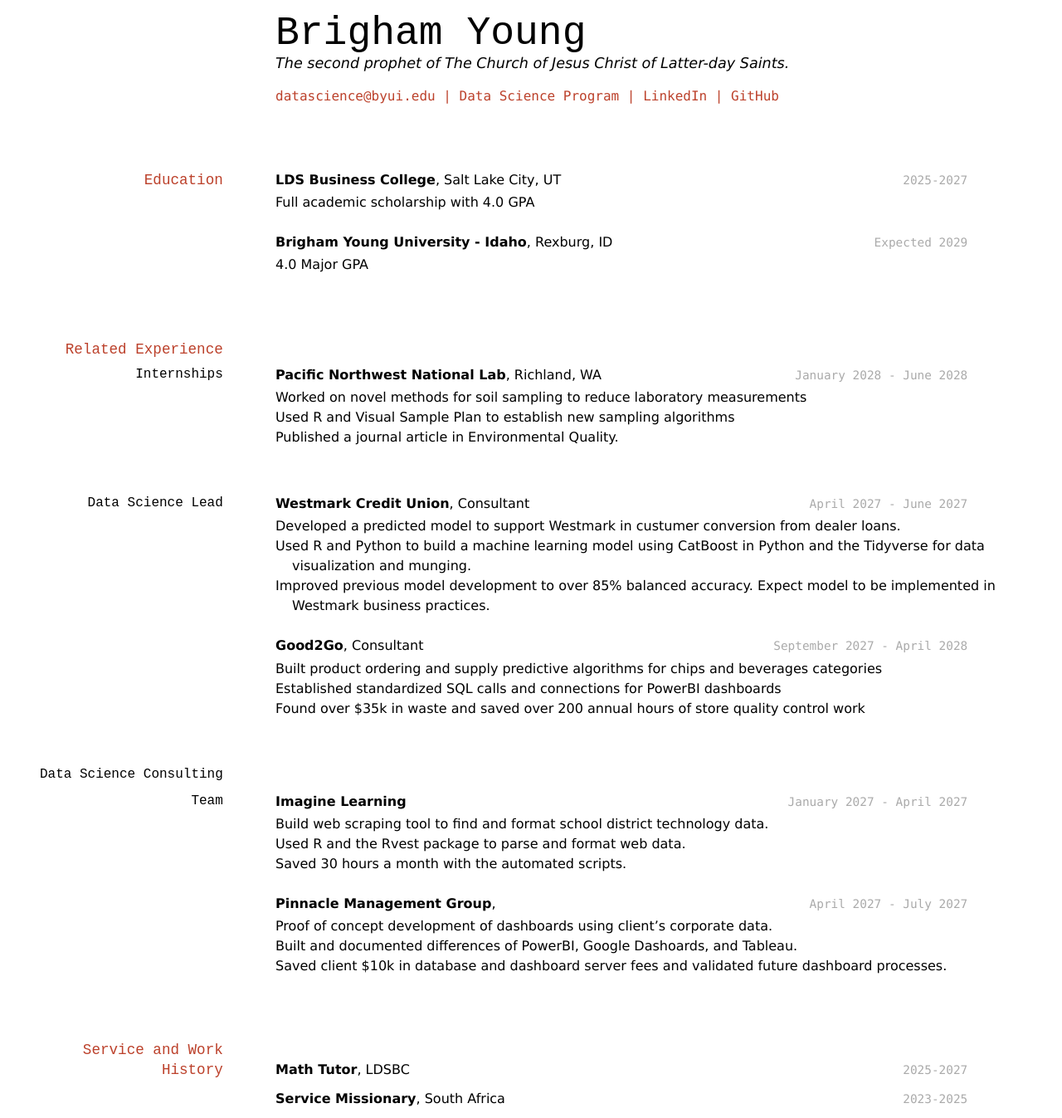
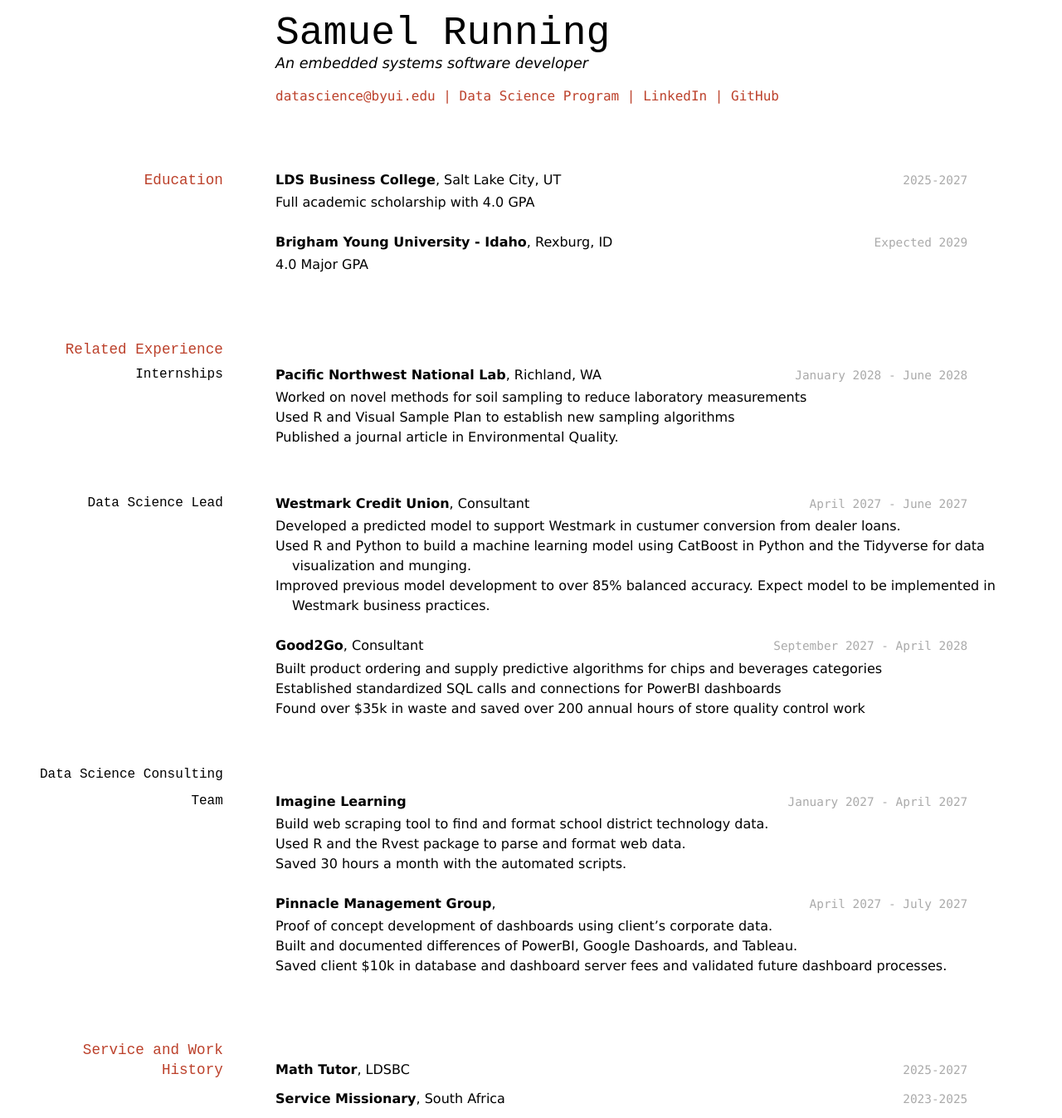
Before and after one commit to Orionthewriter/Running_Resume, a Jekyll site: the page built from docs/index.md, in a window 1280 px wide. Shown: the whole page at 83% size. Built offline with Jekyll 4.4.1, drawn with Linux system fonts in a browser that asks for light colours.

Commit message:
Update index.md

```diff
--- a/docs/index.md
+++ b/docs/index.md
@@ -1,15 +1,15 @@
 ---
 layout: cv
-title: Brigham Young's Resume
+title: Samuel Running's Resume
 ---
-# Brigham Young
-The second prophet of The Church of Jesus Christ of Latter-day Saints.
+# Samuel Running
+An embedded systems software developer
 
 <div id="webaddress">
 <a href="datascience@byui.edu">datascience@byui.edu</a>
 | <a href="https://byuidatascience.github.io/development.html">Data Science Program</a>
 | <a href="https://www.linkedin.com/groups/13537407/">LinkedIn</a>
-| <a href="https://github.com/byuids-resumes">GitHub</a>
+| <a href="[https://github.com/byuids-resumes](https://github.com/Orionthewriter)">GitHub</a>
 </div>
 
 <!-- https://www.monique.tech/the-art-of-markdown -->
```
